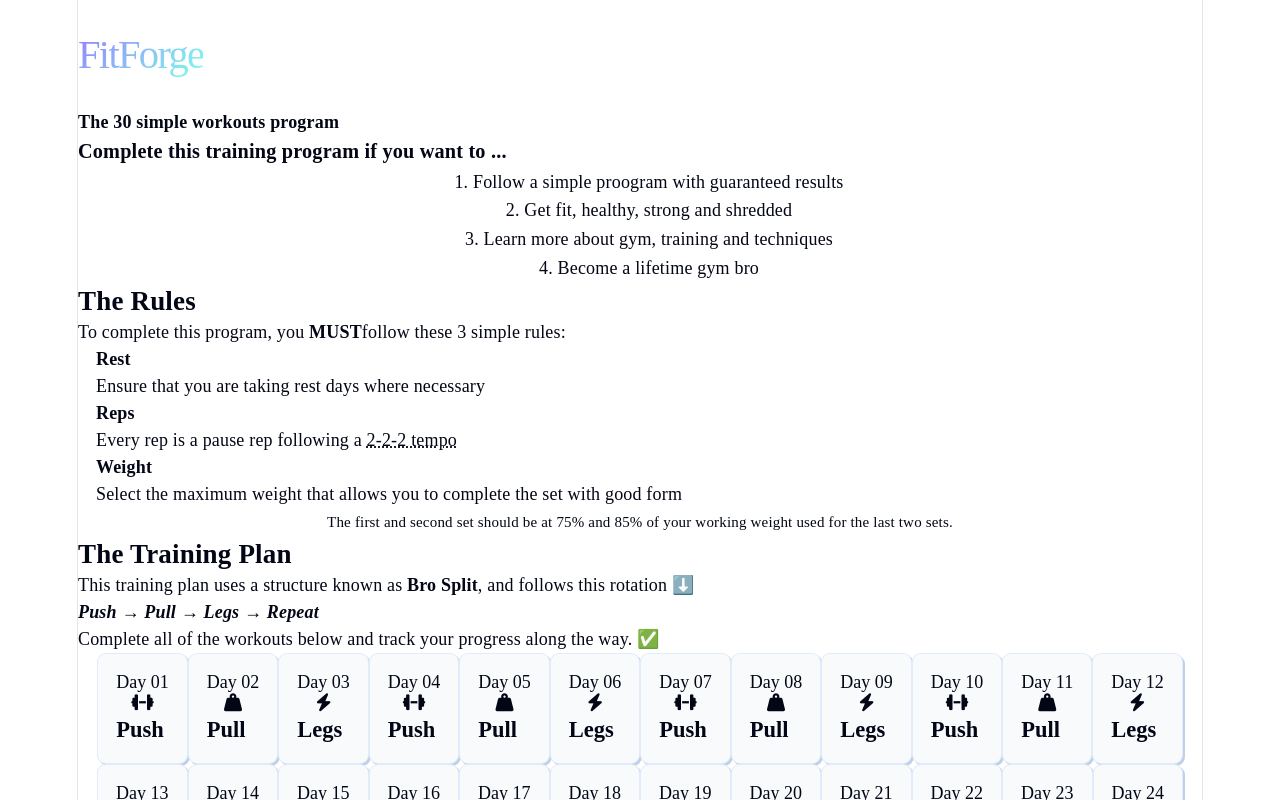
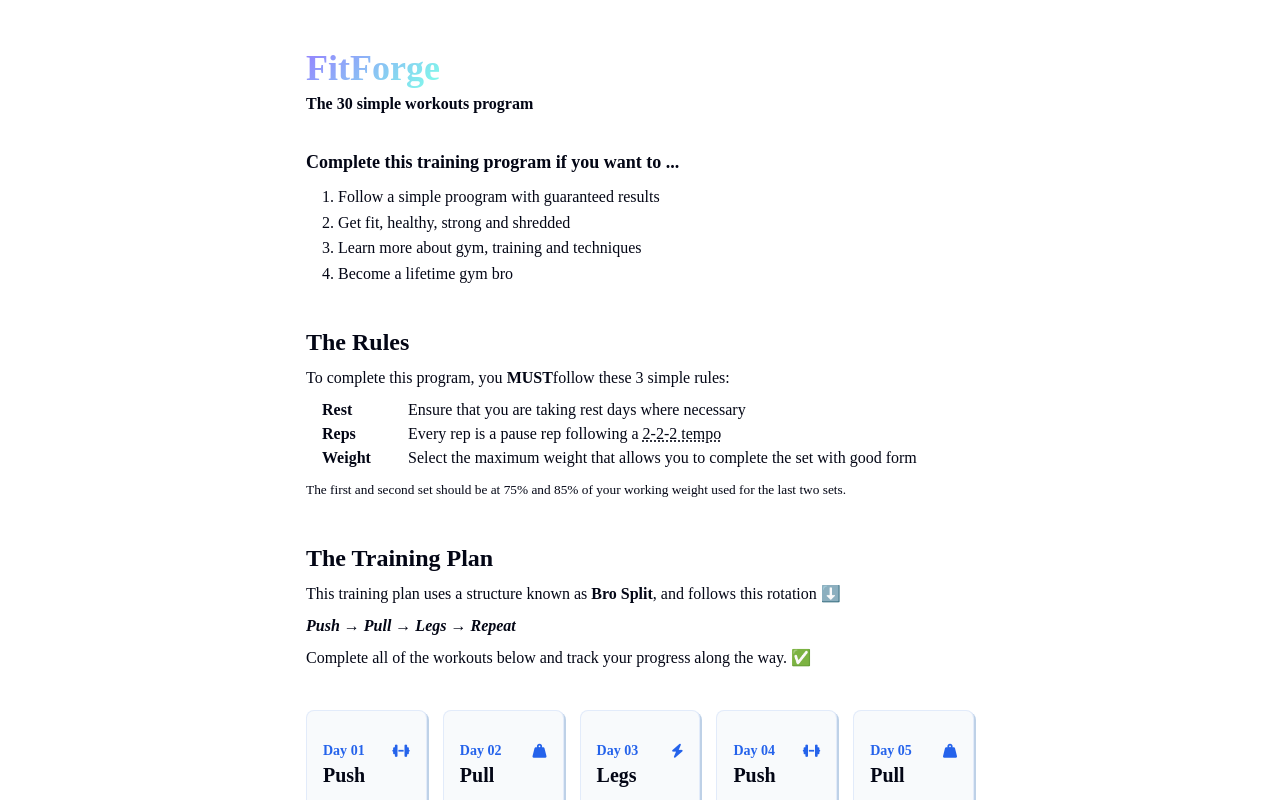
Before and after one commit to Pratyakshya10/FitForge, a React (Vite) app: page / in a window 1280 px wide. Shown: the top 800 px of the page. Built offline with nearby package versions, Linux system fonts and the light colour scheme; a web font is replaced by a local one.

Commit message:
style: update workout grid and modal styling

```diff
--- a/src/index.css
+++ b/src/index.css
@@ -1,111 +1,266 @@
- :root {
-  --text: #6b6375;
-  --text-h: #08060d;
-  --bg: #fff;
-  --border: #e5e4e7;
-  --code-bg: #f4f3ec;
-  --accent: #aa3bff;
-  --accent-bg: rgba(170, 59, 255, 0.1);
-  --accent-border: rgba(170, 59, 255, 0.5);
-  --social-bg: rgba(244, 243, 236, 0.5);
-  --shadow:
-    rgba(0, 0, 0, 0.1) 0 10px 15px -3px, rgba(0, 0, 0, 0.05) 0 4px 6px -2px;
-
-  --sans: system-ui, 'Segoe UI', Roboto, sans-serif;
-  --heading: system-ui, 'Segoe UI', Roboto, sans-serif;
-  --mono: ui-monospace, Consolas, monospace;
-
-  font: 18px/145% var(--sans);
-  letter-spacing: 0.18px;
-  color-scheme: light dark;
-  color: var(--text);
-  background: var(--bg);
-  font-synthesis: none;
-  text-rendering: optimizeLegibility;
-  -webkit-font-smoothing: antialiased;
-  -moz-osx-font-smoothing: grayscale;
-
-  @media (max-width: 1024px) {
-    font-size: 16px;
-  }
+body {
+    margin: 0;
+    padding: 1rem 0;
+    min-height: 100vh;
+    display: flex;
+    flex-direction: column;
+    gap: 1rem;
 }
 
-@media (prefers-color-scheme: dark) {
-  :root {
-    --text: #9ca3af;
-    --text-h: #f3f4f6;
-    --bg: #16171d;
-    --border: #2e303a;
-    --code-bg: #1f2028;
-    --accent: #c084fc;
-    --accent-bg: rgba(192, 132, 252, 0.15);
-    --accent-border: rgba(192, 132, 252, 0.5);
-    --social-bg: rgba(47, 48, 58, 0.5);
-    --shadow:
-      rgba(0, 0, 0, 0.4) 0 10px 15px -3px, rgba(0, 0, 0, 0.25) 0 4px 6px -2px;
-  }
-
-  #social .button-icon {
-    filter: invert(1) brightness(2);
-  }
+header,
+main,
+footer {
+    width: 100%;
+    max-width: 700px;
+    padding: 1rem;
+    margin: 0 auto;
 }
 
-body {
-  margin: 0;
+header {
+    display: flex;
+    flex-direction: column;
+    gap: 0.25rem;
 }
 
-#root {
-  width: 1126px;
-  max-width: 100%;
-  margin: 0 auto;
-  text-align: center;
-  border-inline: 1px solid var(--border);
-  min-height: 100svh;
-  display: flex;
-  flex-direction: column;
-  box-sizing: border-box;
+header h1 {
+    width: fit-content;
 }
 
-h1,
-h2 {
-  font-family: var(--heading);
-  font-weight: 500;
-  color: var(--text-h);
+main {
+    display: flex;
+    flex-direction: column;
+    gap: 0.5rem;
+    flex: 1;
 }
 
-h1 {
-  font-size: 56px;
-  letter-spacing: -1.68px;
-  margin: 32px 0;
-  @media (max-width: 1024px) {
-    font-size: 36px;
-    margin: 20px 0;
-  }
-}
-h2 {
-  font-size: 24px;
-  line-height: 118%;
-  letter-spacing: -0.24px;
-  margin: 0 0 8px;
-  @media (max-width: 1024px) {
-    font-size: 20px;
-  }
-}
-p {
-  margin: 0;
+.rule-item {
+    display: flex;
+    gap: 1rem;
 }
 
-code,
-.counter {
-  font-family: var(--mono);
-  display: inline-flex;
-  border-radius: 4px;
-  color: var(--text-h);
+.rule-item p:first-of-type {
+    min-width: 60px;
 }
 
-code {
-  font-size: 15px;
-  line-height: 135%;
-  padding: 4px 8px;
-  background: var(--code-bg);
+h3,
+.training-grid-plan {
+    padding-top: 2rem;
 }
+
+.training-grid-plan {
+    display: grid;
+    grid-template-columns: repeat(3, minmax(0, 1fr));
+    gap: 1rem;
+    padding-top: 2rem;
+}
+
+.plan-card {
+    min-height: 110px;
+    width: 100%;
+    padding: 1rem;
+    text-align: left;
+    cursor: pointer;
+    border-radius: 0.75rem;
+    background: var(--background-muted);
+    border: 1px solid var(--border-primary);
+    transition: 0.2s ease;
+}
+
+.inactive {
+    position: relative;
+    z-index: 1;
+    cursor: not-allowed;
+    opacity: 0.8;
+}
+
+.plan-card-header {
+    display: flex;
+    align-items: center;
+    justify-content: space-between;
+    gap: 0.5rem;
+}
+
+.plan-card-header p,
+.plan-card-header i {
+    margin: 0;
+    color: var(--color-link);
+    font-weight: 700;
+    font-size: 0.8rem;
+}
+
+.workout-container {
+    grid-column: 1 / -1;
+    display: flex;
+    flex-direction: column;
+    gap: 1rem;
+}
+
+.workout-grid {
+    display: grid;
+    grid-template-columns: repeat(7, minmax(0, 1fr));
+    gap: 0.5rem;
+    overflow-x: auto;
+    align-items: center;
+}
+
+.exercise-name {
+    grid-column: span 3 / span 3;
+    display: flex;
+    align-items: center;
+    gap: 0.5rem;
+}
+
+.exercise-name p {
+    font-weight: 400;
+}
+
+.exercise-grid {
+    grid-column: span 3 / span 3;
+    display: flex;
+    align-items: center;
+    gap: 0.5rem;
+    min-width: 180px;
+}
+
+.exercise-grid p {
+    margin: 0;
+}
+
+.weight-input {
+    grid-column: span 2 / span 2;
+    width: 100%;
+}
+
+.workout-buttons {
+    display: flex;
+    align-items: center;
+    gap: 1rem;
+}
+
+.exercise-info {
+    margin: auto 0;
+}
+
+input:disabled {
+    cursor: not-allowed;
+    opacity: 0.6;
+}
+
+button.help-icon {
+    pointer-events: none;
+    opacity: 0;
+    padding: 0 0.5rem;
+    color: var(--color-link);
+    border: unset;
+    box-shadow: unset;
+    transform: unset;
+    width: fit-content;
+    background: transparent;
+}
+
+button.help-icon:hover {
+    transform: unset;
+    box-shadow: unset;
+    opacity: 0.7;
+}
+
+.exercise-grid:hover button.help-icon {
+    pointer-events: all;
+    opacity: 1;
+}
+
+.skill-name {
+    text-transform: capitalize;
+}
+
+.modal-container {
+    position: fixed;
+    top: 0;
+    left: 0;
+    width: 100vw;
+    height: 100vh;
+    display: flex;
+    flex-direction: column;
+    align-items: center;
+    justify-content: center;
+    z-index: 100;
+    padding: 1rem;
+}
+
+.modal-underlay {
+    position: absolute;
+    inset: 0;
+    background: var(--background-muted);
+    opacity: 0.8;
+    z-index: 99;
+    width: 100%;
+    border: none;
+    border-radius: 0;
+    box-shadow: unset;
+}
+
+.modal-underlay:hover {
+    transform: unset;
+    box-shadow: unset;
+}
+
+.modal-content {
+    position: relative;
+    z-index: 101;
+    width: 100%;
+    margin: 0 auto;
+    max-width: 600px;
+    max-height: 400px;
+    overflow-y: auto;
+    border-radius: var(--border-radius-large);
+    border: 1px solid var(--border-primary);
+    background: var(--background-primary);
+    padding: 1rem;
+    display: flex;
+    flex-direction: column;
+    gap: 1rem;
+}
+
+footer {
+    display: flex;
+    align-items: center;
+    justify-content: center;
+    padding: 4rem 0 2rem 0;
+    text-align: center;
+}
+
+@media (min-width: 640px) {
+    body {
+        gap: 2rem;
+        padding: 2rem 0;
+    }
+
+    .rule-item p:first-of-type {
+        min-width: 70px;
+    }
+
+    .training-grid-plan {
+        grid-template-columns: repeat(4, minmax(0, 1fr));
+        gap: 1rem;
+    }
+
+    .workout-container {
+        grid-column: span 4 / span 4;
+    }
+
+    .plan-card-header p:first-of-type,
+    .plan-card-header i {
+        font-size: 0.875rem;
+        line-height: 1.25rem;
+    }
+}
+
+@media (min-width: 768px) {
+    .training-grid-plan {
+        grid-template-columns: repeat(5, minmax(0, 1fr));
+    }
+
+    .workout-container {
+        grid-column: span 5 / span 5;
+    }
+}
```
